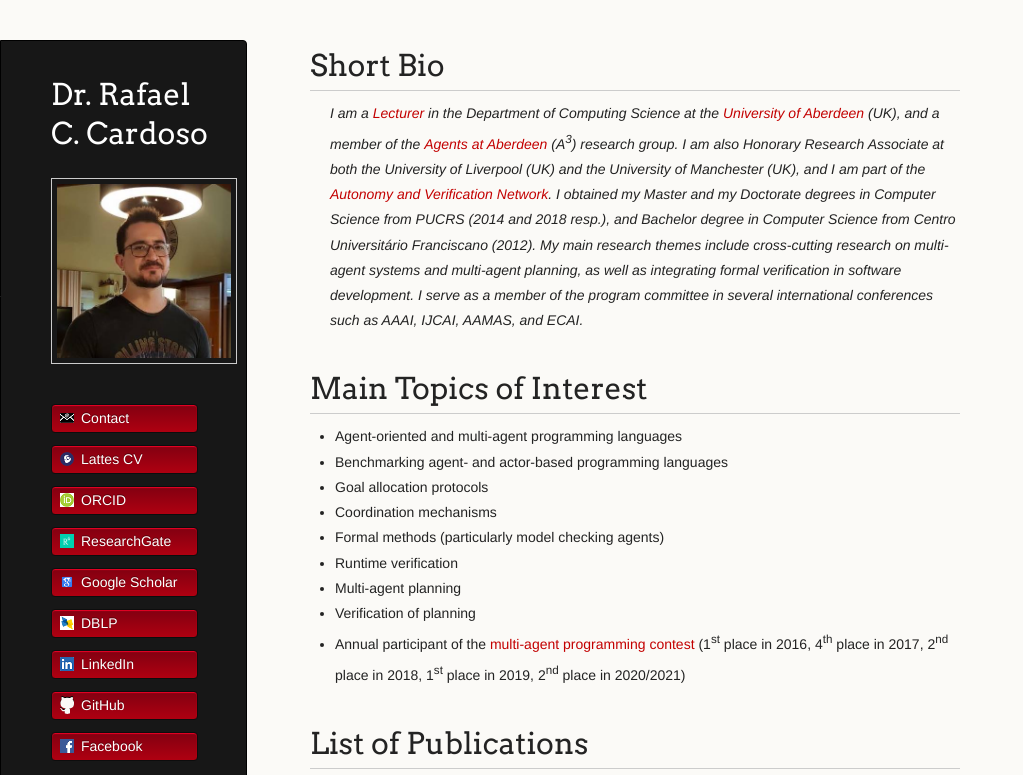
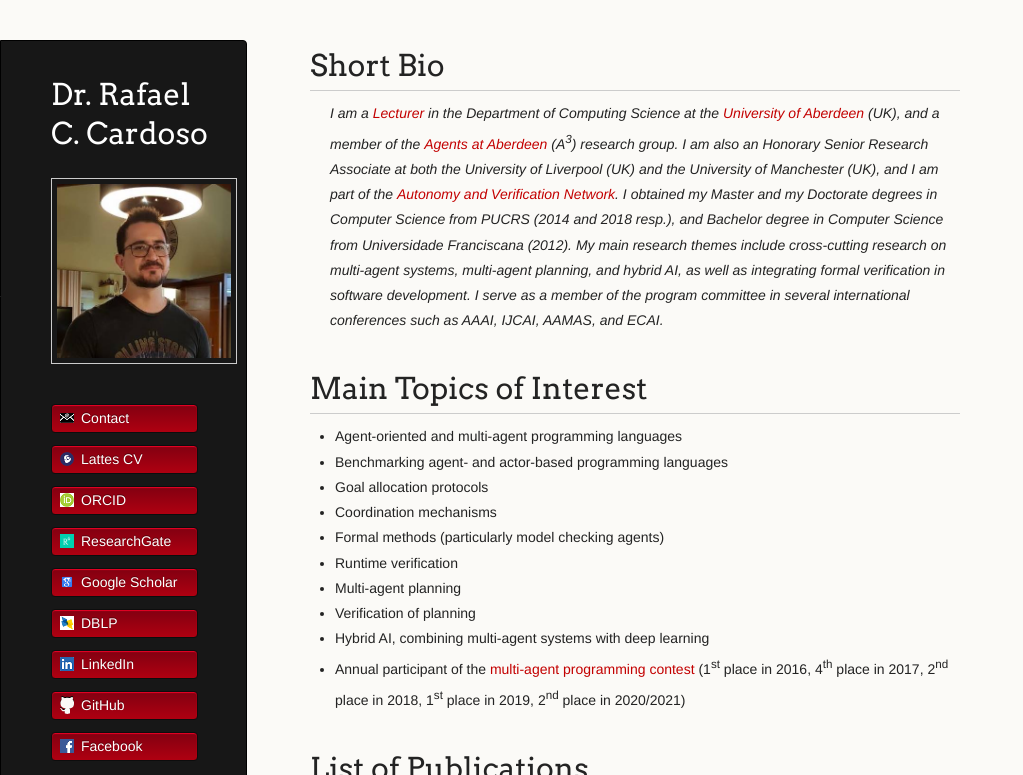
Before and after one commit to rafaelcaue/rafaelcaue.github.io, a Jekyll site: the page built from index.md, in a window 1280 px wide and 900 px high, cut to the strip 0-775 px from the top of the window. Shown: the whole strip, without its empty margins (0-1023 px from the left). Built offline with Jekyll 4.4.1, drawn with Linux system fonts in a browser that asks for light colours; our own code applies the rules of GitHub Pages for plain Markdown files.

Commit message:
Update index.md

```diff
--- a/index.md
+++ b/index.md
@@ -4,7 +4,7 @@ layout: default
 
 # Short Bio
 
-> I am a [Lecturer](https://www.abdn.ac.uk/people/rafael.cardoso){:target="\_blank"} in the Department of Computing Science at the [University of Aberdeen](https://www.abdn.ac.uk/){:target="\_blank"} (UK), and a member of the [Agents at Aberdeen](https://agentsataberdeen.github.io/){:target="\_blank"} (A<sup>3</sup>) research group. I am also Honorary Research Associate at both the University of Liverpool (UK) and the University of Manchester (UK), and I am part of the [Autonomy and Verification Network](https://autonomy-and-verification.github.io/){:target="\_blank"}. I obtained my Master and my Doctorate degrees in Computer Science from PUCRS (2014 and 2018 resp.), and Bachelor degree in Computer Science from Centro Universitário Franciscano (2012). My main research themes include cross-cutting research on multi-agent systems and multi-agent planning, as well as integrating formal verification in software development. I serve as a member of the program committee in several international conferences such as AAAI, IJCAI, AAMAS, and ECAI.
+> I am a [Lecturer](https://www.abdn.ac.uk/people/rafael.cardoso){:target="\_blank"} in the Department of Computing Science at the [University of Aberdeen](https://www.abdn.ac.uk/){:target="\_blank"} (UK), and a member of the [Agents at Aberdeen](https://agentsataberdeen.github.io/){:target="\_blank"} (A<sup>3</sup>) research group. I am also an Honorary Senior Research Associate at both the University of Liverpool (UK) and the University of Manchester (UK), and I am part of the [Autonomy and Verification Network](https://autonomy-and-verification.github.io/){:target="\_blank"}. I obtained my Master and my Doctorate degrees in Computer Science from PUCRS (2014 and 2018 resp.), and Bachelor degree in Computer Science from Universidade Franciscana (2012). My main research themes include cross-cutting research on multi-agent systems, multi-agent planning, and hybrid AI, as well as integrating formal verification in software development. I serve as a member of the program committee in several international conferences such as AAAI, IJCAI, AAMAS, and ECAI.
 
 # Main Topics of Interest
 
@@ -16,6 +16,7 @@ layout: default
 *	Runtime verification
 *	Multi-agent planning
 *	Verification of planning
+*	Hybrid AI, combining multi-agent systems with deep learning
 *	Annual participant of the <a href="https://multiagentcontest.org/" target="_blank">multi-agent programming contest </a>(1<sup>st</sup> place in 2016, 4<sup>th</sup> place in 2017, 2<sup>nd</sup> place in 2018, 1<sup>st</sup> place in 2019, 2<sup>nd</sup> place in 2020/2021)
 
 # List of Publications
```
